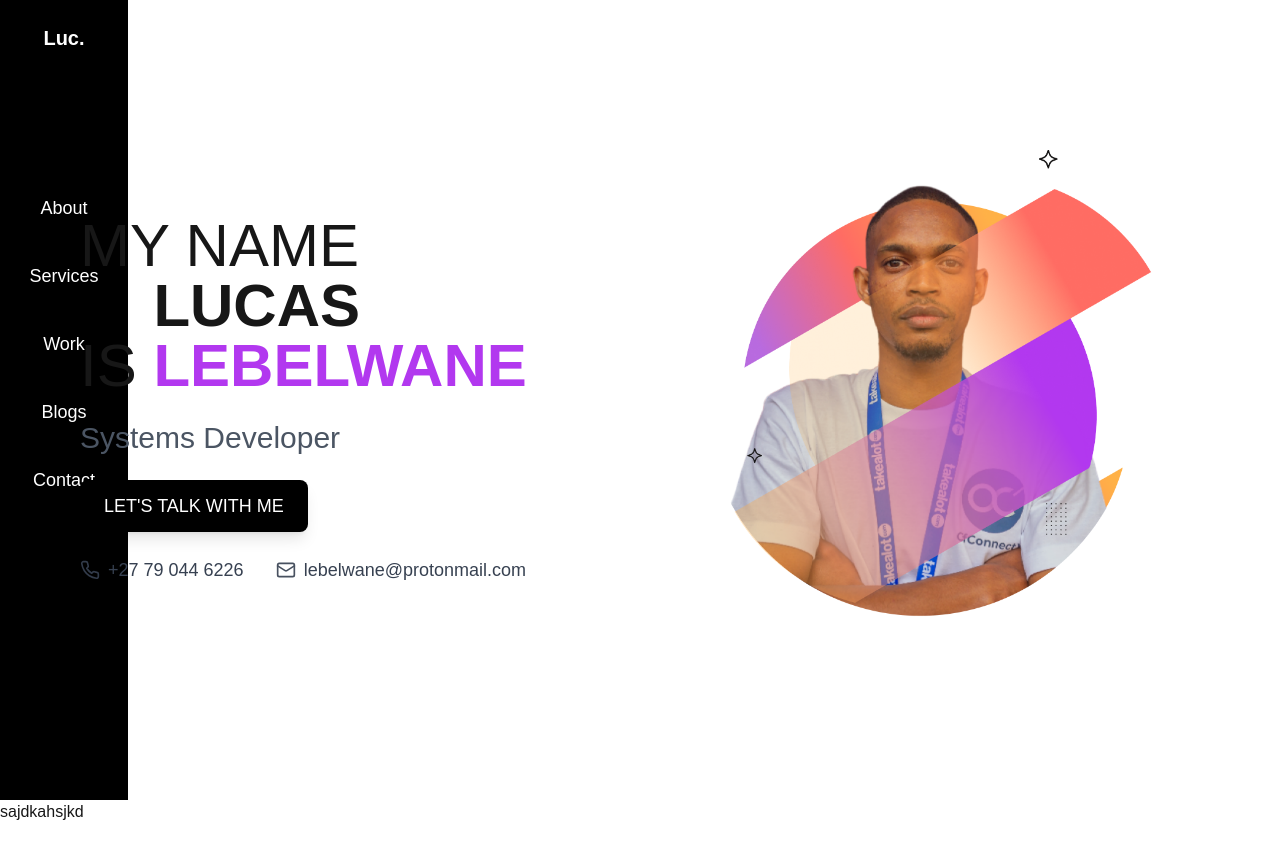
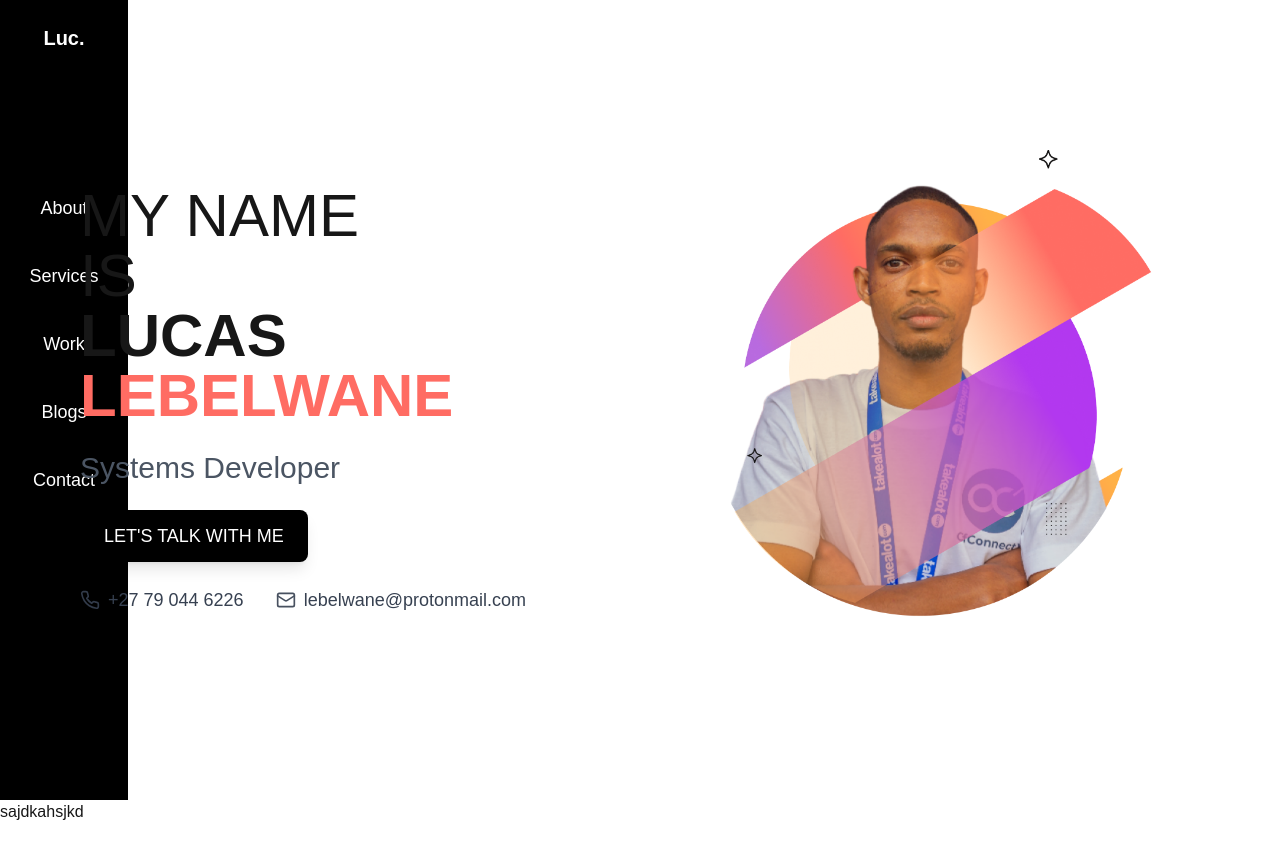
Before and after one commit to Luqxus/profile, a Next.js app: page / in a window 1280 px wide. Shown: the top 858 px of the page. Built offline with nearby package versions, Linux system fonts and the light colour scheme.

Commit message:
header text span

```diff
--- a/app/components/Home.tsx
+++ b/app/components/Home.tsx
@@ -37,7 +37,7 @@ const HeaderText = () => {
                     <span className="inline-block animate-slide-right opacity-0 [animation-delay:200ms]">MY NAME</span> <br />
                     <span className="inline-block animate-slide-right opacity-0 [animation-delay:400ms]">IS</span>{" "}
                     <span className="font-extrabold inline-block animate-slide-up-fade opacity-0 [animation-delay:600ms]">
-                        LUCAS <p className="text-[#B238EF]">LEBELWANE</p>
+                        <span>LUCAS</span> <span className="text-[#FF6C63]">LEBELWANE</span>
                     </span>
                 </p>
             </div>
```
